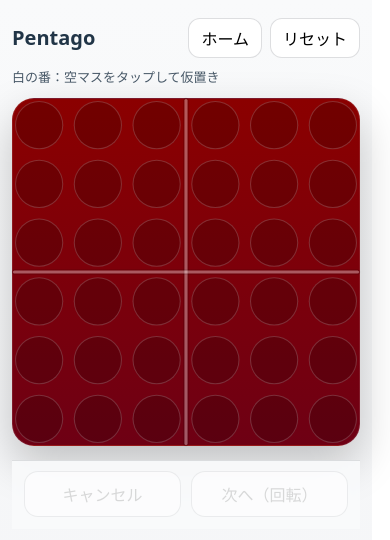
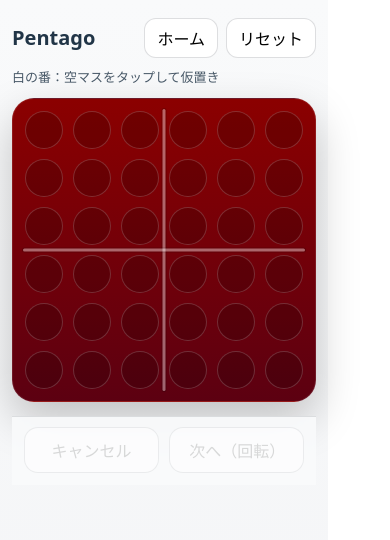
Before and after one commit to ykatoh1024-jpg/pentago-web, a React (Vite) app: page / in a window 390 px wide. Both pictures are taken after a click on the button "友達と対戦". Shown: the top 540 px of the page. Built offline with nearby package versions, Linux system fonts and the light colour scheme.

Commit message:
Responsive iPad layout (no scale), crimson board and aligned dividers

```diff
--- a/src/Board.tsx
+++ b/src/Board.tsx
@@ -1,4 +1,4 @@
-import { useEffect, useMemo, useState } from "react";
+import { useEffect, useMemo, useRef, useState } from "react";
 import type { CellValue, Phase, Player, Pos } from "./types";
 
 type Props = {
@@ -31,79 +31,86 @@ export default function Board({
   selectedQuadrant,
   onSelectQuadrant,
 }: Props) {
-  const GAP = 10;
-  const CELL = 46;
-  const PAD = 10;
-
-  // 盤面の“実寸”（グリッド部分）
-  const GRID_W = CELL * 6 + GAP * 5;
-  const GRID_H = CELL * 6 + GAP * 5;
-
-  // 3×3と3×3の境界（真ん中の“ギャップ”の中央）
-  const MID_X = CELL * 3 + GAP * 2 + GAP / 2;
-  const MID_Y = CELL * 3 + GAP * 2 + GAP / 2;
-
   const isRotate = phase === "rotate";
 
-  // 深紅（ボード色）
-  const BOARD_COLOR = "#8B0000";
-  const LINE_COLOR = "rgba(255,255,255,0.35)";
+  // ===== 見た目（深紅） =====
+  const BOARD_COLOR_TOP = "#8B0000"; // 深紅
+  const BOARD_COLOR_BOTTOM = "#5c0011";
+  const LINE_COLOR = "rgba(255,255,255,0.40)";
   const HOLE_BG = "rgba(0,0,0,0.18)";
   const HOLE_BORDER = "rgba(255,255,255,0.18)";
 
-  // ===== iPad最適化：盤面を中央寄せ & 自動スケール =====
-  const [vw, setVw] = useState<number>(() => (typeof window !== "undefined" ? window.innerWidth : 390));
+  // ===== レスポンシブ寸法（iPad最適化の核）=====
+  const wrapRef = useRef<HTMLDivElement | null>(null);
+  const [wrapW, setWrapW] = useState<number>(0);
+
   useEffect(() => {
-    const onResize = () => setVw(window.innerWidth);
-    window.addEventListener("resize", onResize, { passive: true });
-    return () => window.removeEventListener("resize", onResize);
+    if (!wrapRef.current) return;
+    const el = wrapRef.current;
+
+    const ro = new ResizeObserver((entries) => {
+      const w = entries[0]?.contentRect?.width ?? 0;
+      setWrapW(w);
+    });
+    ro.observe(el);
+    return () => ro.disconnect();
   }, []);
 
-  const scale = useMemo(() => {
-    // 盤面コンテナに左右 padding を少し残して収める
-    const safePadding = 24; // iPadで余白を残しつつ最大化
-    const available = vw - safePadding * 2;
+  // ボードの描画幅（iPadでは自然に大きく）
+  const boardSize = useMemo(() => {
+    // 画面に対してできるだけ大きく。ただしデカすぎ防止
+    // iPad横でも気持ちよく：最大 720px くらいまで許可
+    return clamp(wrapW, 280, 720);
+  }, [wrapW]);
 
-    // iPad帯は大きくしてOK。スマホは等倍〜少しだけ。
-    const isIPadLike = vw >= 768 && vw <= 1024;
+  // ギャップは少しだけスケール（iPadで気持ちよい）
+  const GAP = useMemo(() => {
+    // 560px以上なら少し広く
+    return boardSize >= 560 ? 12 : 10;
+  }, [boardSize]);
 
-    // ここで “盤面（GRID_W）” を画面幅にフィットするようにスケール
-    const raw = available / GRID_W;
+  // CELLは “boardSize から逆算”
+  const CELL = useMemo(() => {
+    const raw = (boardSize - GAP * 5) / 6;
+    // 小さすぎ/大きすぎ防止
+    return Math.round(clamp(raw, 38, 72));
+  }, [boardSize, GAP]);
 
-    if (isIPadLike) return clamp(raw, 1.15, 1.75); // iPadは大きく見せたい
-    return clamp(raw, 0.92, 1.12); // スマホは崩さない範囲
-  }, [vw, GRID_W]);
+  // 実際のグリッド実寸（ピクセル誤差を消すため、CELLで再構成）
+  const GRID_W = CELL * 6 + GAP * 5;
+  const GRID_H = GRID_W;
+
+  // 4分割線の位置（“真ん中のギャップの中心”）
+  const MID_X = CELL * 3 + GAP * 2 + GAP / 2;
+  const MID_Y = MID_X;
 
   return (
     <div
       style={{
         width: "100%",
         borderRadius: 22,
-        padding: PAD,
+        padding: 12,
         boxSizing: "border-box",
-        background: `linear-gradient(180deg, ${BOARD_COLOR}, #6e0014)`,
+        background: `linear-gradient(180deg, ${BOARD_COLOR_TOP}, ${BOARD_COLOR_BOTTOM})`,
         border: "1px solid rgba(255,255,255,0.10)",
         boxShadow: "0 18px 44px rgba(0,0,0,0.22)",
-        // sticky操作に隠れず、iPadでも詰まらない
-        marginBottom: 10,
       }}
     >
-      {/* 中央寄せを確実にするためのラッパー */}
+      {/* このラッパーが“中央寄せ＆iPadで大きく”を担う */}
       <div
+        ref={wrapRef}
         style={{
           width: "100%",
           display: "flex",
           justifyContent: "center",
         }}
       >
-        {/* scaleの基準点を中央に固定（左寄りを防止） */}
+        {/* ここは実寸固定。左右に余白が出ても中央に来る */}
         <div
           style={{
             width: GRID_W,
             height: GRID_H,
             position: "relative",
-            transform: `scale(${scale})`,
-            transformOrigin: "center center",
           }}
         >
           {/* 4分割線（縦） */}
@@ -139,7 +146,7 @@ export default function Board({
             }}
           />
 
-          {/* 盤面セル */}
+          {/* セル */}
           <div
             style={{
               position: "absolute",
@@ -159,6 +166,9 @@ export default function Board({
 
                 const isPending = pendingMove && pendingMove.x === x && pendingMove.y === y;
                 const renderVal: CellValue = isPending ? turn : v;
+
+                // 石の内側余白もCELLに比例
+                const inset = Math.round(CELL * 0.15); // 例: 46→7, 70→11
 
                 return (
                   <div
@@ -192,7 +202,7 @@ export default function Board({
                         aria-hidden
                         style={{
                           position: "absolute",
-                          inset: 7,
+                          inset,
                           borderRadius: 999,
                           background: renderVal === "white" ? "white" : "#111827",
                           boxShadow:
@@ -210,7 +220,7 @@ export default function Board({
                         aria-hidden
                         style={{
                           position: "absolute",
-                          inset: 3,
+                          inset: Math.max(2, Math.round(CELL * 0.06)),
                           borderRadius: 999,
                           border: "2px dashed rgba(255,255,255,0.70)",
                           boxShadow: "0 0 0 3px rgba(255,255,255,0.12)",
@@ -227,7 +237,7 @@ export default function Board({
       </div>
 
       {phase === "rotate" && (
-        <div style={{ marginTop: 10, fontSize: 12, opacity: 0.9, color: "rgba(255,255,255,0.88)" }}>
+        <div style={{ marginTop: 10, fontSize: 12, opacity: 0.92, color: "rgba(255,255,255,0.88)" }}>
           象限：{["左上", "右上", "左下", "右下"][selectedQuadrant]}（盤面タップで切替）
         </div>
       )}
```
